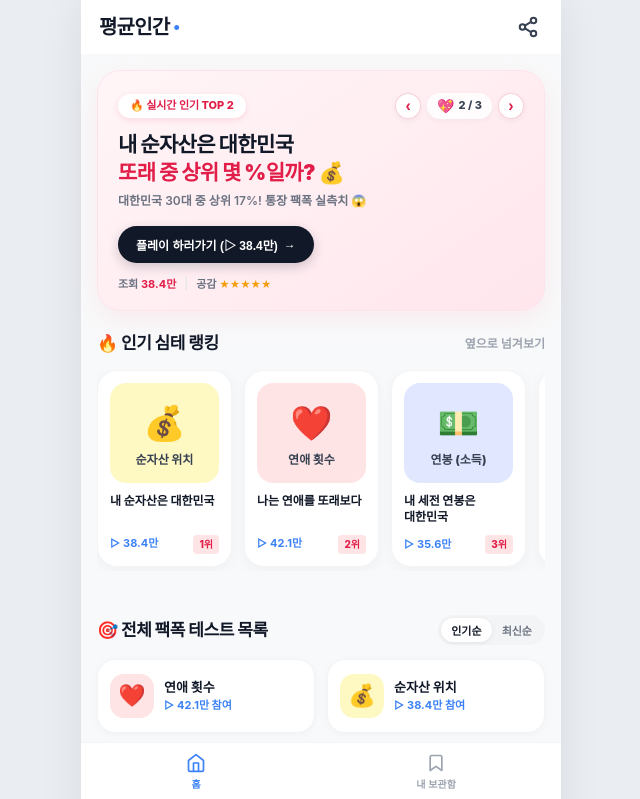
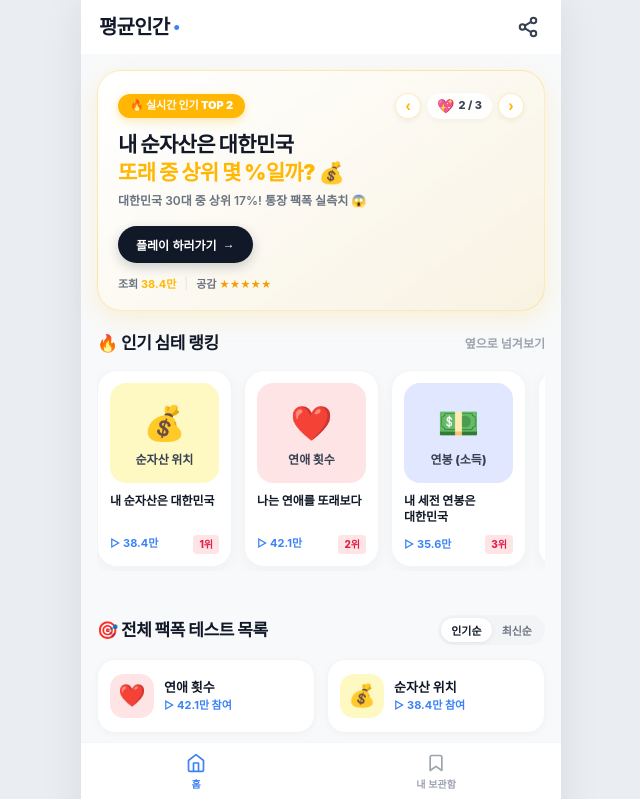
Before and after one commit to AITutor3/ko-avg-human, a React (Vite) app: page / in a window 1280 px wide. Shown: the top 799 px of the page, without its empty margins (319-959 px from the left). Built offline with nearby package versions, Linux system fonts and the light colour scheme; the HTML template or start-up script is replaced by a standard one.

Commit message:
style: 히어로 카드 테마 색상 동적 전환 적용 및 플레이 버튼 문구 정돈

```diff
--- a/src/App.tsx
+++ b/src/App.tsx
@@ -152,36 +152,71 @@ function Landing({ onPick }: { onPick: (t: Topic) => void }) {
     <div className="screen pm-landing-screen-clean">
       <HeaderBar onShareUrl={handleShareUrl} />
 
-      {/* 1. 상단 소프트 핑크 메인 히어로 카드 */}
+      {/* 1. 메인 히어로 카드 (슬라이드 전환 시 테마 색상 동적 전환) */}
       <section className="pm-hero-section-clean">
-        <div className="pm-hero-card-clean">
+        <div
+          className="pm-hero-card-clean"
+          style={{
+            background: `linear-gradient(145deg, #ffffff 0%, ${currentTopic.accent}18 100%)`,
+            borderColor: `${currentTopic.accent}40`,
+            boxShadow: `0 8px 24px ${currentTopic.accent}25`,
+            transition: 'all 0.4s ease',
+          }}
+        >
           <div className="pm-hero-card-top">
-            <span className="pm-pill-badge-red">🔥 실시간 인기 TOP {heroIdx + 1}</span>
+            <span
+              className="pm-pill-badge-red"
+              style={{
+                background: currentTopic.accent,
+                color: '#ffffff',
+                fontWeight: 900,
+                boxShadow: `0 3px 10px ${currentTopic.accent}50`,
+                transition: 'all 0.3s ease',
+              }}
+            >
+              🔥 실시간 인기 TOP {heroIdx + 1}
+            </span>
 
             <div className="pm-hero-nav-controls">
-              <button className="hero-arrow-btn" onClick={prevHero} aria-label="이전 카드">‹</button>
+              <button
+                className="hero-arrow-btn"
+                onClick={prevHero}
+                aria-label="이전 카드"
+                style={{ color: currentTopic.accent, borderColor: `${currentTopic.accent}40` }}
+              >
+                ‹
+              </button>
               <div className="pm-hero-heart-badge">
                 <span className="heart-emoji">💖</span>
                 <span className="page-num">{heroIdx + 1} / {top3Topics.length}</span>
               </div>
-              <button className="hero-arrow-btn" onClick={nextHero} aria-label="다음 카드">›</button>
+              <button
+                className="hero-arrow-btn"
+                onClick={nextHero}
+                aria-label="다음 카드"
+                style={{ color: currentTopic.accent, borderColor: `${currentTopic.accent}40` }}
+              >
+                ›
+              </button>
             </div>
           </div>
 
           <h1 className="pm-hero-title-clean">
             {currentTopic.question.split('\n')[0]} <br />
-            <span className="highlight-text">{currentTopic.question.split('\n')[1] ?? ''}</span>
+            <span className="highlight-text" style={{ color: currentTopic.accent, transition: 'color 0.3s ease' }}>
+              {currentTopic.question.split('\n')[1] ?? ''}
+            </span>
           </h1>
 
           <p className="pm-hero-sub-clean">{currentTopic.teaser}</p>
 
           <button className="pm-hero-play-btn" onClick={() => onPick(currentTopic)}>
-            <span>플레이 하러가기 (▷ {currentTopic.viewsCount}만)</span>
+            <span>플레이 하러가기</span>
             <span className="arrow">→</span>
           </button>
 
           <div className="pm-hero-metrics-clean">
-            <span className="metric-item">조회 <b className="num">{currentTopic.viewsCount}만</b></span>
+            <span className="metric-item">조회 <b className="num" style={{ color: currentTopic.accent }}>{currentTopic.viewsCount}만</b></span>
             <span className="metric-divider">|</span>
             <span className="metric-item">공감 <span className="stars">★★★★★</span></span>
           </div>
```
